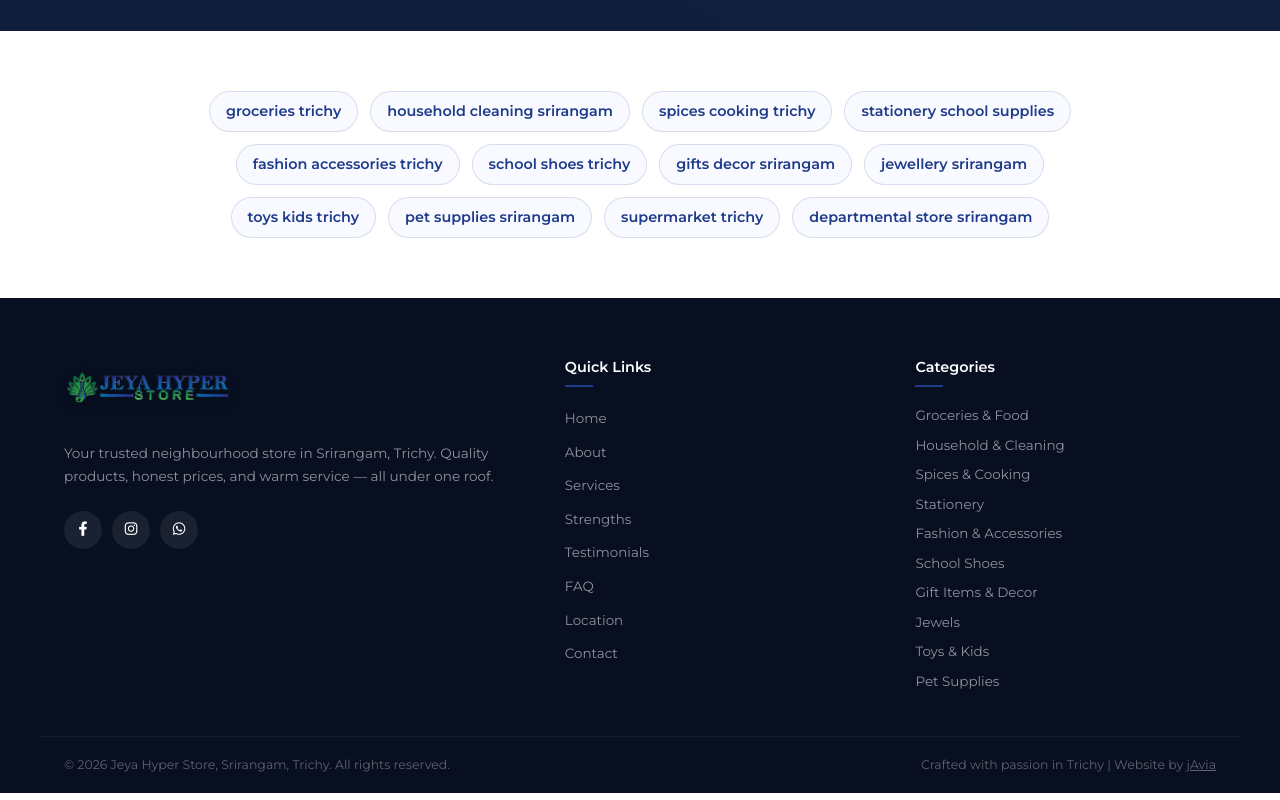
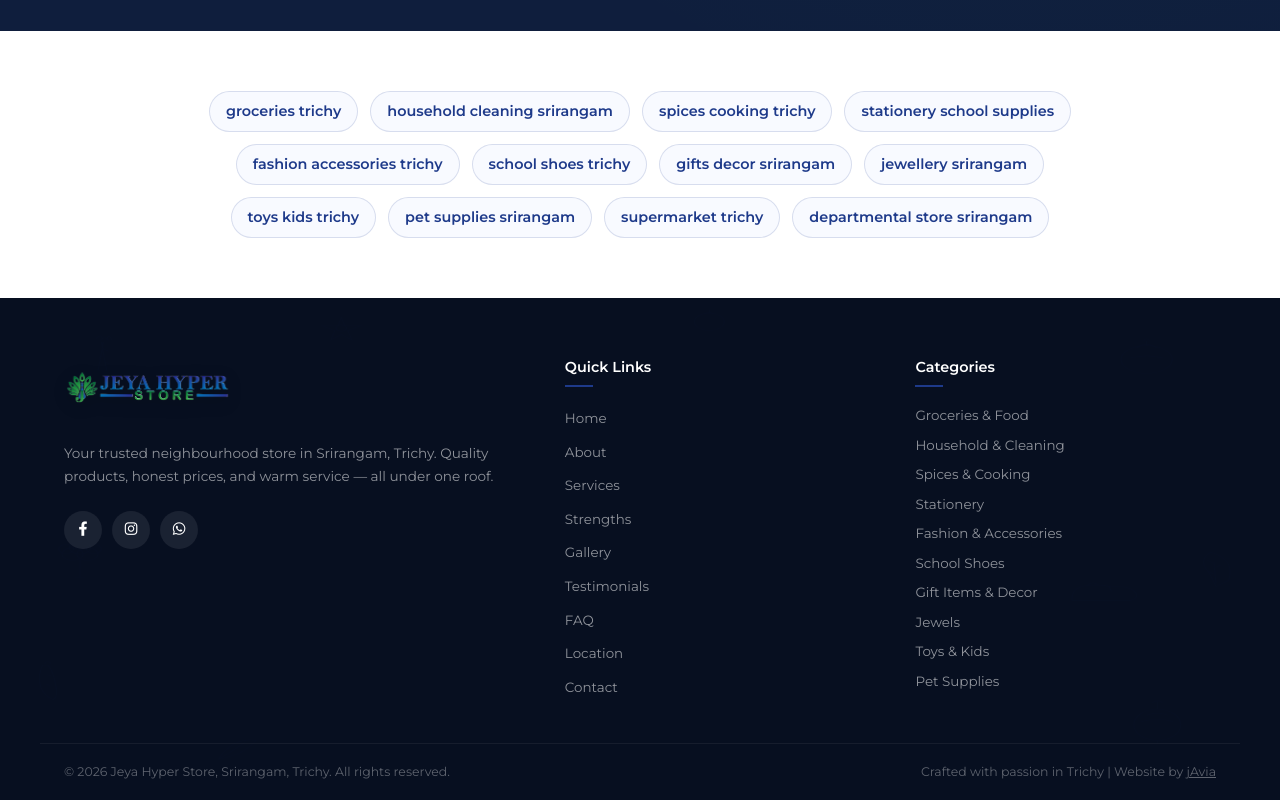
Before and after one commit to JOHN-1415/JHS-v01, a React (Vite) app: page / in a window 1280 px wide. Shown: the part 8346-9146 px from the top of the page. Built offline with nearby package versions, Linux system fonts and the light colour scheme.

Commit message:
Add missing Gallery link to footer quick links

```diff
--- a/src/components/Footer.jsx
+++ b/src/components/Footer.jsx
@@ -52,6 +52,7 @@ function Footer({ setCurrentPage, currentPage }) {
                         <li><a href="#about" onClick={(e) => { e.preventDefault(); navigate('home', 'about'); }}>About</a></li>
                         <li><a href="#services" onClick={(e) => { e.preventDefault(); navigate('home', 'services'); }}>Services</a></li>
                         <li><a href="#why-us" onClick={(e) => { e.preventDefault(); navigate('home', 'why-us'); }}>Strengths</a></li>
+                        <li><a href="#gallery" onClick={(e) => { e.preventDefault(); navigate('home', 'gallery'); }}>Gallery</a></li>
                         <li><a href="#testimonials" onClick={(e) => { e.preventDefault(); navigate('home', 'testimonials'); }}>Testimonials</a></li>
                         <li><a href="#faq" onClick={(e) => { e.preventDefault(); navigate('home', 'faq'); }}>FAQ</a></li>
                         <li><a href="#location" onClick={(e) => { e.preventDefault(); navigate('home', 'location'); }}>Location</a></li>
```
